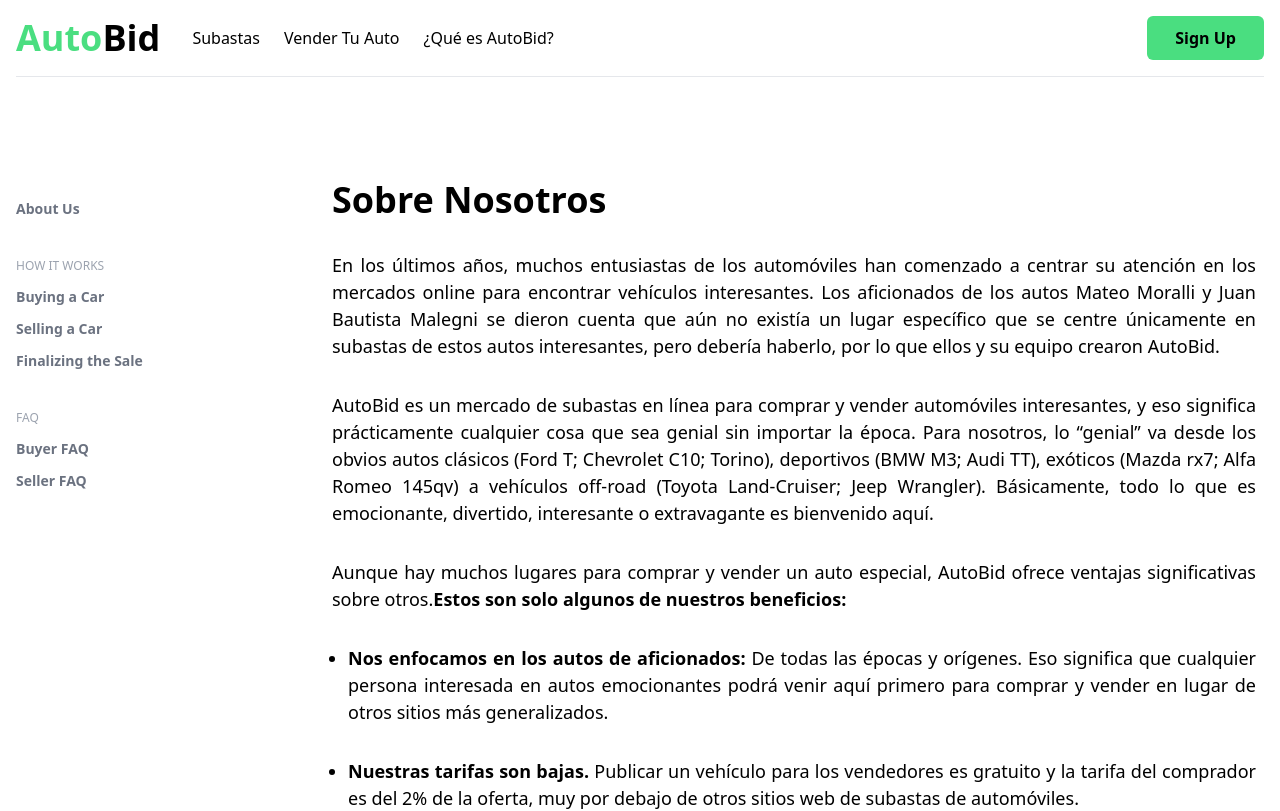
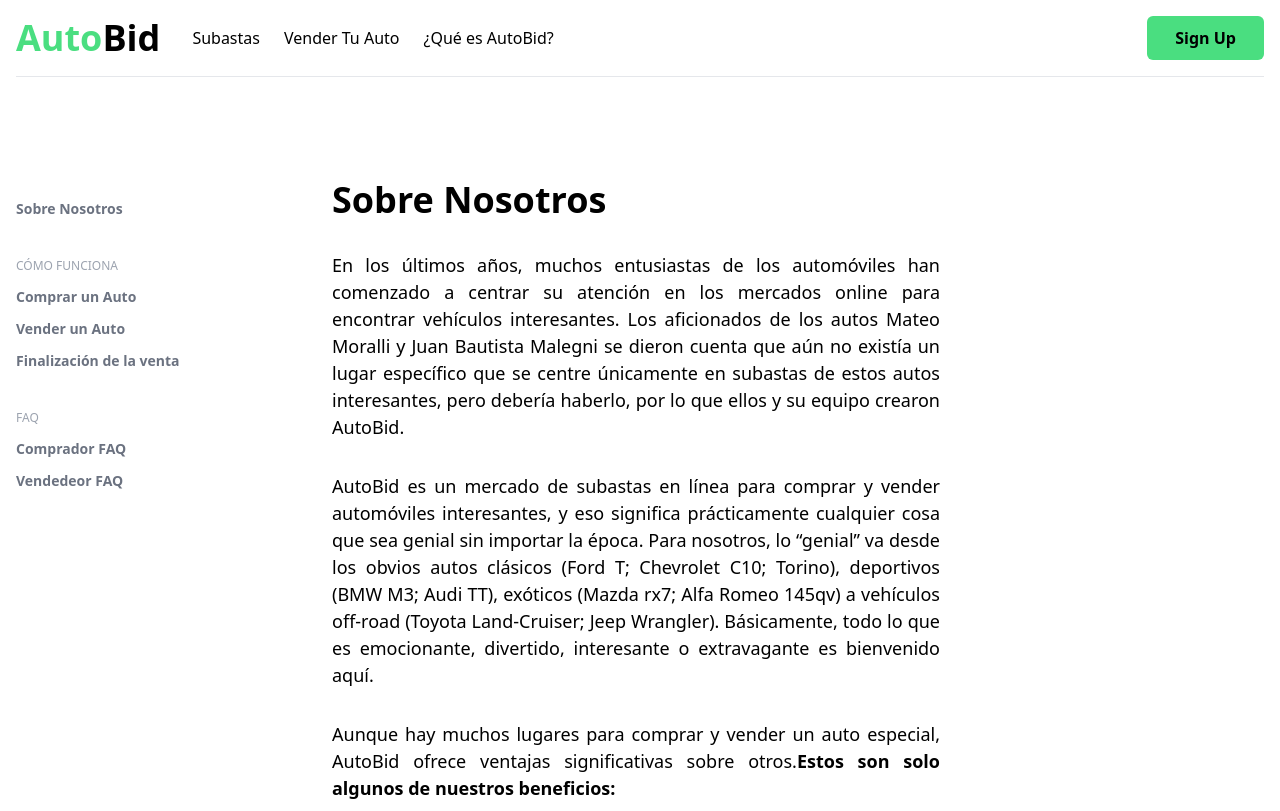
Before and after one commit to matumoralli/AutoBid-Client, a Next.js app: page /about in a window 1280 px wide. Shown: the top 811 px of the page. Built offline with nearby package versions, Linux system fonts and the light colour scheme.

Commit message:
improvements(Navbar-About)

```diff
--- a/src/common/Navbar.jsx
+++ b/src/common/Navbar.jsx
@@ -10,8 +10,8 @@
 
   return (
     <div className="fixed top-0 left-0 right-0 bg-white">
-      <div className="px-4 mx-auto max-w-[1440px]">
-        <div className="flex items-center justify-between py-4 md:border-b">
+      <div className="px-4 mx-auto max-w-[1440px] shadow-md md:shadow-none ">
+        <div className="flex items-center justify-between py-4 md:border-b ">
           <h1 className="text-3xl font-bold text-green-400 md:mr-8 lg:text-4xl">
             Auto<span className="text-3xl font-bold text-black lg:text-4xl">Bid</span>
           </h1>
--- a/src/pages/about/index.js
+++ b/src/pages/about/index.js
@@ -8,19 +8,19 @@
           <div className="block">
             <ul className="">
               <li>
-                <a className=" font-semibold text-gray-500 text-sm">About Us</a>
+                <a className=" font-semibold text-gray-500 text-sm">Sobre Nosotros</a>
               </li>
               <li className="mt-8">
-                <span className="text-[12px] text-gray-400 ">HOW IT WORKS</span>
+                <span className="text-[12px] text-gray-400 uppercase">Cómo funciona</span>
                 <ul>
                   <li className="my-2">
-                    <a className="text-sm font-semibold text-gray-500">Buying a Car</a>
+                    <a className="text-sm font-semibold text-gray-500">Comprar un Auto</a>
                   </li>
                   <li className="my-2">
-                    <a className="text-sm font-semibold text-gray-500">Selling a Car</a>
+                    <a className="text-sm font-semibold text-gray-500">Vender un Auto</a>
                   </li>
                   <li className="my-2">
-                    <a className="text-sm font-semibold text-gray-500">Finalizing the Sale</a>
+                    <a className="text-sm font-semibold text-gray-500">Finalización de la venta</a>
                   </li>
                 </ul>
               </li>
@@ -28,17 +28,17 @@
                 <span className="text-[12px] text-gray-400 ">FAQ</span>
                 <ul>
                   <li className="my-2">
-                    <a className="text-sm font-semibold text-gray-500">Buyer FAQ</a>
+                    <a className="text-sm font-semibold text-gray-500">Comprador FAQ</a>
                   </li>
                   <li className="my-2">
-                    <a className="text-sm font-semibold text-gray-500">Seller FAQ</a>
+                    <a className="text-sm font-semibold text-gray-500">Vendedeor FAQ</a>
                   </li>
                 </ul>
               </li>
             </ul>
           </div>
         </aside>
-        <div className="w-3/4">
+        <div className="w-2/4">
           <div className="self-center mr-6 border-b">
             <h2 className="font-bold text-4xl mb-6">Sobre Nosotros</h2>
             <p className="my-8 text-[18px] text-justify">
@@ -60,6 +60,41 @@
               <li className="mb-20  text-[18px] text-justify">Siempre estamos aquí para ayudar, <strong>incluso después de que termine la subasta.</strong>  Hemos creado una lista de pasos a seguir para garantizar una venta sin problemas, y estamos a solo un mail de distancia si tiene alguna pregunta.</li>
             </ul>
           </div>
+          <div className="self-center mr-6 border-b">
+            <h2 className="font-bold text-4xl mb-8 mt-16">Cómo funciona</h2>
+            <h3 className="font-bold text-2xl">Comprar un Auto</h3>
+            <p className="my-6 text-[18px] text-justify">
+              Una vez que haya encontrado un vehículo que le interese, estos son los pasos a seguir para ofertar con confianza y, con un poco de suerte, ¡ganar la subasta!
+            </p>
+            <h4 className="font-semibold text-lg my-2">1. Regístrese para ofertar</h4>
+            <p className="mb-8  text-[18px] text-justify">
+              Para realizar ofertas, primero debe registrarse. Luego tendrá que abonar un crédito reembolsable de participación (Bid Point), y esto lo habilita a participar en una subasta. Los usuarios que ganen una subasta pagan a AutoBid un cargo del 2% del monto ofertado, además del crédito de participación.
+            </p>
+            <h4 className="font-semibold text-lg my-2">2. Realizar la debida evaluación</h4>
+            <p className="mb-8  text-[18px] text-justify">
+              Si bien hemos tratado de hacer que comprar un automóvil publicado en línea sea lo más seguro y fácil posible, en última instancia, es su responsabilidad realizar su propia debida evaluación y asegurarse que el automóvil que está considerando sea adecuado para usted, antes de realizar una <strong>oferta.</strong>
+            </p>
+            <ul className="ml-4 list-disc">
+              <li className="mb-8  text-[18px] text-justify">Revise el listado a fondo, incluidas las fallas conocidas, el equipamiento del vehículo, el informe de dominio,  inspección (si incluye una), mantenimiento reciente, fotos, etc.</li>
+              <li className="mb-8  text-[18px] text-justify">Pregúntele al vendedor, a través de los comentarios, cualquier duda que pueda tener sobre el vehículo.</li>
+              <li className="mb-8  text-[18px] text-justify">Coordine con AutoBid para programar una inspección detallada con una compañía de verificación a domicilio (a su cargo).</li>
+            </ul>
+            <h4 className="font-semibold text-lg my-2">3. Oferta</h4>
+            <ul className="ml-4 list-disc">
+              <li className="mb-8  text-[18px] text-justify">
+                Cuando oferta se compromete a abonar, en caso de tener la oferta ganadora, un “cargo” a AutoBid por el servicio, correspondiente al 2% del monto ofertado. Podrá abonar el cargo por distintos medios de pago <strong>y pagará directamente al vendedor</strong> por el vehículo una vez finalizada la subasta.</li>
+              <li className="mb-8  text-[18px] text-justify">Cobramos un crédito de participación (Bid Point) que habilita a los usuarios a ofertar en una subasta. En caso de no ganar la subasta este crédito podrá ser reembolsado o permanecer en su cuenta, habilitandolo a participar en cualquier otra subasta.</li>
+              <li className="mb-8  text-[18px] text-justify">Para garantizar que el proceso sea justo para todos, las ofertas realizadas en el último minuto restablecerán el tiempo restante a 1 minuto, lo que dará a otros la oportunidad de ofertar.</li>
+            </ul>
+            <h4 className="font-semibold text-lg my-2">5. Gana la subasta</h4>
+            <p className="mb-8  text-[18px] text-justify">
+              Para comprar un automóvil en AutoBid, debe ganar la subasta teniendo la oferta ganadora y, si la subasta tiene un "Mínimo", haciendo una oferta que alcance o supere el precio mínimo oculto del vendedor. Si la subasta es "Sin Mínimo", entonces el usuario con la oferta más alta gana, independientemente del monto ofertado.
+            </p>
+            <p className="mb-20  text-[18px] text-justify">
+              Una vez que se cierre la subasta y abone el cargo correspondiente, recibirá la información de contacto del vendedor (y viceversa) para finalizar los detalles y completar la transacción. AutoBid les brinda a ambos una lista de tips para llevar a cabo una venta exitosa. <a className=" underline text-green-500" href="">Obtenga más información sobre cómo finalizar la venta.</a>
+            </p>
+          </div>
+
         </div>
       </div>
     </div>
```
